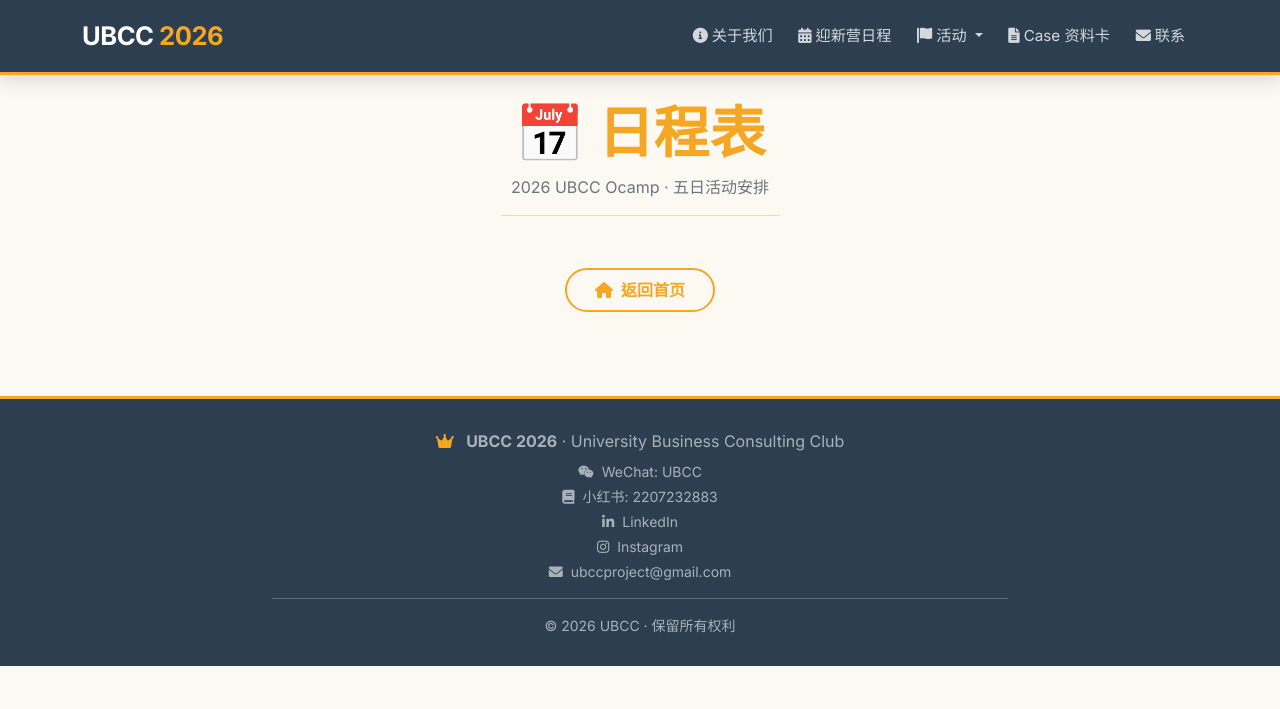
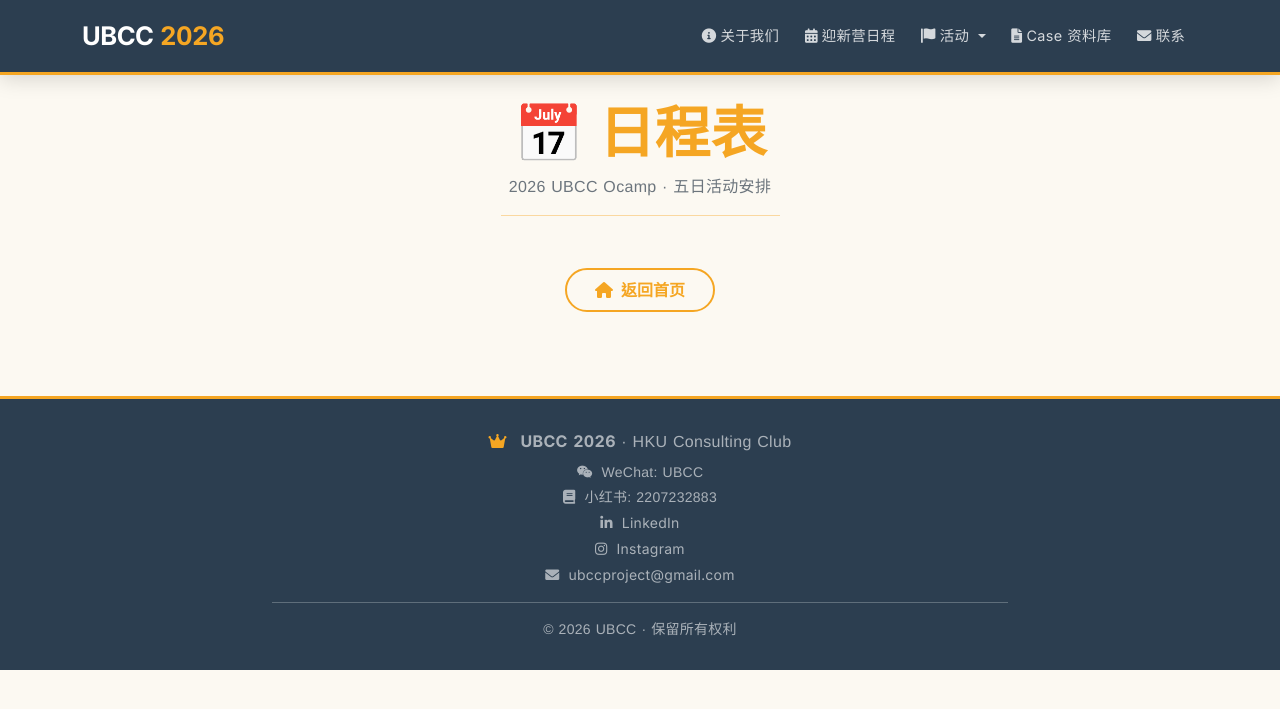
Before and after one commit to Destiny-maker520/UBCC, a Flask app: page /camp in a window 1280 px wide. Shown: the top 709 px of the page. Run offline with Flask 3, Linux system fonts and the light colour scheme; data that the repository does not hold is empty.

Commit message:
Update base with fixed font settings and clean indentation

```diff
--- a/app/templates/base.html
+++ b/app/templates/base.html
@@ -12,13 +12,23 @@
     <link href="https://fonts.googleapis.com/css2?family=Inter:opsz,wght@14..32,400;14..32,600;14..32,700&display=swap" rel="stylesheet">
 
     <style>
-        /* ---------- 全局 ---------- */
+        /* ---------- 全局字体 ---------- */
         * {
-            font-family: 'Inter', -apple-system, BlinkMacSystemFont, sans-serif;
+            font-family: 'Inter', -apple-system, BlinkMacSystemFont, "PingFang SC", "Microsoft YaHei", "Helvetica Neue", sans-serif;
         }
         body {
-            background: #fcf9f2; /* 暖白背景 */
-            padding-top: 76px;   /* 固定导航栏留空 */
+            font-variant-numeric: tabular-nums;
+            -webkit-font-smoothing: antialiased;
+            -moz-osx-font-smoothing: grayscale;
+            background: #fcf9f2;
+            padding-top: 76px;
+        }
+        /* 中文段落排版优化 */
+        p, li, .text-secondary, .card-text, .lead {
+            font-family: "PingFang SC", "Microsoft YaHei", "Helvetica Neue", -apple-system, BlinkMacSystemFont, sans-serif;
+            font-weight: 400;
+            letter-spacing: 0.02em;
+            word-spacing: 0.05em;
         }
         /* ---------- 颜色变量 ---------- */
         :root {
@@ -45,7 +55,7 @@
         .navbar-ubcc .nav-link {
             color: rgba(255,255,255,0.8) !important;
             font-weight: 500;
-            font-size: 0.95rem;
+            font-size: 0.9rem;
             padding: 0.5rem 0.8rem !important;
             transition: 0.3s;
         }
@@ -54,6 +64,9 @@
             color: var(--ubcc-orange) !important;
             background: rgba(245, 166, 35, 0.1);
             border-radius: 8px;
+        }
+        .navbar-ubcc .navbar-nav {
+            flex-wrap: nowrap;
         }
         /* 下拉菜单样式 */
         .navbar-ubcc .dropdown-menu {
@@ -95,7 +108,6 @@
             background: var(--ubcc-orange);
             color: #fff;
         }
-
         /* ---------- 通用卡片按钮 ---------- */
         .btn-ubcc {
             background: var(--ubcc-orange);
@@ -164,6 +176,7 @@
         @media (max-width: 992px) {
             .navbar-ubcc .navbar-nav {
                 margin-top: 10px;
+                flex-wrap: wrap;
             }
             .navbar-ubcc .dropdown-menu {
                 border: none;
@@ -220,10 +233,10 @@
                     </ul>
                 </li>
 
-                <!-- Case 资料卡 -->
+                <!-- Case 资料库 -->
                 <li class="nav-item">
                     <a class="nav-link" href="{{ url_for('main.case_materials') }}">
-                        <i class="fas fa-file-alt me-1"></i>Case 资料卡
+                        <i class="fas fa-file-alt me-1"></i>Case 资料库
                     </a>
                 </li>
 
@@ -264,7 +277,7 @@
                     <a class="nav-link" href="#contact"><i class="fas fa-envelope me-1"></i>联系</a>
                 </li>
 
-                <!-- 日程表快捷按钮（保留，但导航里已有“迎新营日程”，可保留或删除） -->
+                <!-- 日程表快捷按钮 -->
                 {#
                 <li class="nav-item">
                     <a class="btn btn-ubcc-outline ms-2" href="{{ url_for('main.camp') }}" style="color:#fff; border-color:var(--ubcc-orange);">
@@ -289,7 +302,7 @@
             <div class="col-md-8 mx-auto">
                 <p class="mb-2">
                     <i class="fas fa-crown text-ubcc me-2"></i>
-                    <strong>UBCC 2026</strong> · University Business Consulting Club
+                    <strong>UBCC 2026</strong> · HKU Consulting Club
                 </p>
 
                 <!-- 联系方式 -->
```
